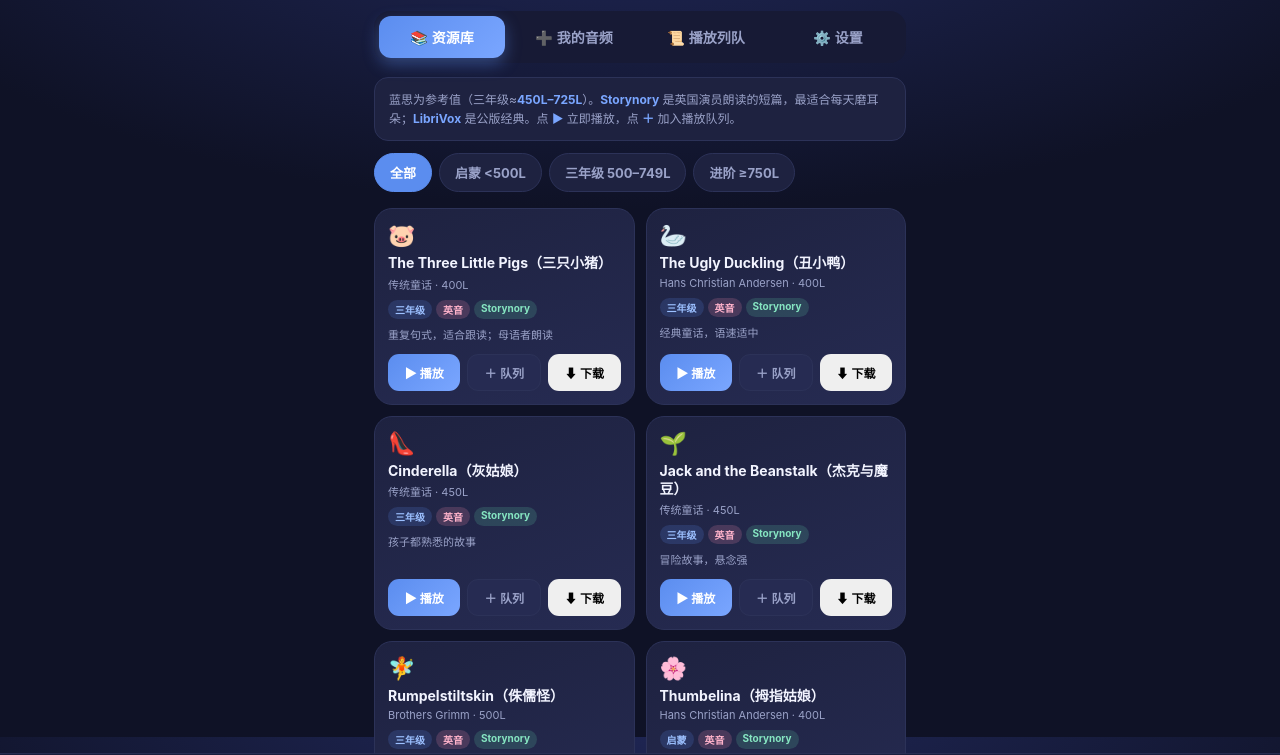
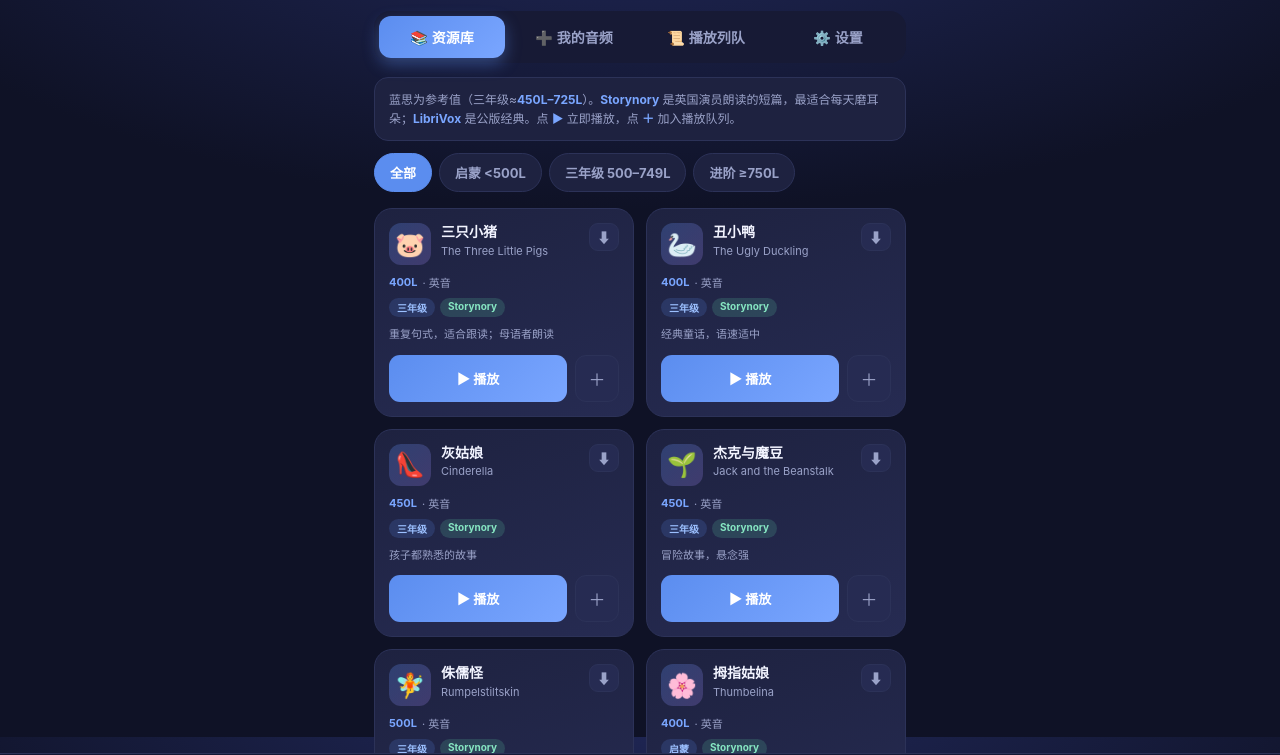
Before and after one commit to huawen897-star/english-kids, a plain HTML site: page index.html in a window 1280 px wide. Shown: the part 63-818 px from the top of the page. Drawn offline with Linux system fonts and the light colour scheme.

Commit message:
Redesign library cards: cleaner layout, split CN/EN title, compact download icon, fewer line wraps

```diff
--- a/index.html
+++ b/index.html
@@ -42,21 +42,26 @@
   .filter{flex:0 0 auto;padding:9px 15px;border-radius:999px;font-size:13px;font-weight:700;color:var(--soft);background:var(--card);border:1px solid var(--line)}
   .filter.active{background:var(--blue);color:#fff;border-color:var(--blue)}
 
-  .grid{display:grid;grid-template-columns:1fr 1fr;gap:11px}
-  .book{background:linear-gradient(160deg,var(--card),var(--card2));border:1px solid var(--line);border-radius:18px;padding:13px;display:flex;flex-direction:column;position:relative;overflow:hidden}
-  .book .emoji{font-size:22px;margin-bottom:6px}
-  .book h3{margin:0 0 3px;font-size:14px;line-height:1.3}
-  .book .meta{font-size:11px;color:var(--soft);margin-bottom:8px}
-  .tags{display:flex;flex-wrap:wrap;gap:4px;margin-bottom:9px}
-  .tag{font-size:10px;font-weight:700;padding:2px 7px;border-radius:999px}
+  .grid{display:grid;grid-template-columns:1fr 1fr;gap:12px}
+  .book{background:linear-gradient(160deg,var(--card),var(--card2));border:1px solid var(--line);border-radius:18px;padding:14px;display:flex;flex-direction:column;position:relative;overflow:hidden}
+  .book .top{display:flex;align-items:flex-start;gap:10px;margin-bottom:9px}
+  .book .cover{width:42px;height:42px;border-radius:12px;flex:0 0 auto;display:flex;align-items:center;justify-content:center;font-size:24px;background:linear-gradient(135deg,rgba(91,141,239,.28),rgba(177,140,255,.22))}
+  .book .headtext{flex:1;min-width:0}
+  .book h3{margin:0;font-size:14px;font-weight:800;line-height:1.25;display:-webkit-box;-webkit-line-clamp:1;-webkit-box-orient:vertical;overflow:hidden}
+  .book .en{font-size:11px;color:var(--soft);line-height:1.3;margin-top:3px;white-space:nowrap;overflow:hidden;text-overflow:ellipsis}
+  .book .dl-ico{flex:0 0 auto;width:30px;height:28px;border-radius:9px;display:flex;align-items:center;justify-content:center;font-size:14px;background:var(--card2);border:1px solid var(--line);color:var(--soft);cursor:pointer}
+  .book .dl-ico.done{color:var(--green);border-color:rgba(95,208,164,.45);background:rgba(95,208,164,.12)}
+  .book .dl-ico:active{transform:translateY(1px)}
+  .book .meta{font-size:11px;color:var(--soft);margin:0 0 8px;display:flex;align-items:center;gap:5px}
+  .book .meta .lex{color:var(--blue2);font-weight:700}
+  .tags{display:flex;flex-wrap:wrap;gap:5px;margin-bottom:9px}
+  .tag{font-size:10px;font-weight:700;padding:2px 8px;border-radius:999px}
   .t-lex{background:rgba(91,141,239,.18);color:#9cc0ff}
-  .t-acc{background:rgba(255,143,177,.18);color:#ffb3cb}
   .t-src{background:rgba(95,208,164,.18);color:#86e6c2}
-  .book .note{font-size:11px;color:var(--soft);line-height:1.45;margin:0 0 10px;flex:1}
-  .acts{display:flex;gap:7px}
-  .acts button{flex:1;border:none;border-radius:11px;padding:9px 4px;font-size:12px;font-weight:700}
-  .b-play{background:linear-gradient(135deg,var(--blue),var(--blue2));color:#fff}
-  .b-add{background:var(--card2);color:var(--soft);border:1px solid var(--line)!important}
+  .book .note{font-size:11px;color:var(--soft);line-height:1.5;margin:0 0 12px;display:-webkit-box;-webkit-line-clamp:2;-webkit-box-orient:vertical;overflow:hidden;flex:1}
+  .acts{display:flex;gap:8px}
+  .acts .b-play{flex:1;border:none;border-radius:11px;padding:10px 4px;font-size:13px;font-weight:800;background:linear-gradient(135deg,var(--blue),var(--blue2));color:#fff}
+  .acts .b-icon{flex:0 0 auto;width:44px;border:1px solid var(--line);border-radius:11px;padding:10px 0;font-size:17px;background:var(--card2);color:var(--soft)}
 
   .tip{font-size:12px;color:var(--soft);line-height:1.6;background:var(--card);border:1px solid var(--line);border-radius:14px;padding:12px 14px;margin-bottom:12px}
   .tip b{color:var(--blue2)}
@@ -110,10 +115,10 @@
   .bar{height:5px;background:var(--line);border-radius:999px;margin:10px 0 4px;position:relative;overflow:hidden}
   .bar .fill{position:absolute;left:0;top:0;bottom:0;width:0;background:linear-gradient(90deg,var(--blue),var(--blue2));border-radius:999px}
   .ptime{display:flex;justify-content:space-between;font-size:10px;color:var(--soft);margin-bottom:8px}
-  .ctrl{display:flex;align-items:center;justify-content:center;gap:22px}
-  .ctrl button{background:transparent;border:none;color:var(--ink);font-size:24px;padding:2px 6px}
-  .ctrl .play{width:56px;height:56px;border-radius:50%;background:linear-gradient(135deg,var(--blue),var(--blue2));display:flex;align-items:center;justify-content:center;font-size:26px;box-shadow:0 6px 18px rgba(91,141,239,.5)}
-  .mini{display:flex;align-items:center;gap:16px;font-size:18px;color:var(--soft)}
+  .ctrl{display:flex;align-items:center;justify-content:center;gap:16px}
+  .ctrl button{background:transparent;border:none;color:var(--ink);font-size:22px;padding:2px 4px}
+  .ctrl .play{width:54px;height:54px;border-radius:50%;background:linear-gradient(135deg,var(--blue),var(--blue2));display:flex;align-items:center;justify-content:center;font-size:25px;box-shadow:0 6px 18px rgba(91,141,239,.5)}
+  .mini{display:flex;align-items:center;gap:13px;font-size:17px;color:var(--soft)}
   .mini .on{color:var(--blue2)}
   .mini #subIco{cursor:pointer}
   .subpanel{margin:10px 0 4px;background:linear-gradient(160deg,var(--card),var(--card2));border:1px solid var(--line);border-radius:18px;overflow:hidden}
@@ -441,19 +446,27 @@ function renderLib(){
   list.forEach(b=>{
     const el=document.createElement('div');el.className='book';
     const got=downloaded[b.id];
-    el.innerHTML=`<div class="emoji">${b.emoji}</div>
-      <h3>${b.title}${got?'<span class="dl-badge">✓ 已下载</span>':''}</h3>
-      <div class="meta">${b.author} · ${b.lexile}L</div>
+    const mm=String(b.title).match(/^(.*?)（(.*?)）(.*)$/);
+    const enN=mm?mm[1].trim():b.title;
+    const zhN=mm?mm[2].trim():'';
+    el.innerHTML=`
+      <div class="top">
+        <div class="cover">${b.emoji}</div>
+        <div class="headtext">
+          <h3>${zhN||enN}</h3>
+          ${zhN?`<div class="en">${escapeHtml(enN)}</div>`:''}
+        </div>
+        <div class="dl-ico ${got?'done':''}" data-dl="${b.id}" title="下载到本机（离线听）">${got?'✓':'⬇'}</div>
+      </div>
+      <div class="meta"><span class="lex">${b.lexile}L</span><span>· ${b.accent}</span></div>
       <div class="tags">
         <span class="tag t-lex">${b.grade}</span>
-        <span class="tag t-acc">${b.accent}</span>
         <span class="tag t-src">${b.source}</span>
       </div>
       <div class="note">${b.note}</div>
       <div class="acts">
         <button class="b-play" data-play="${b.id}">▶ 播放</button>
-        <button class="b-add" data-add="${b.id}">＋ 队列</button>
-        <button class="b-dl" data-dl="${b.id}">${got?'✓ 已下':'⬇ 下载'}</button>
+        <button class="b-icon" data-add="${b.id}" title="加入队列">＋</button>
       </div>`;
     grid.appendChild(el);
   });
```
